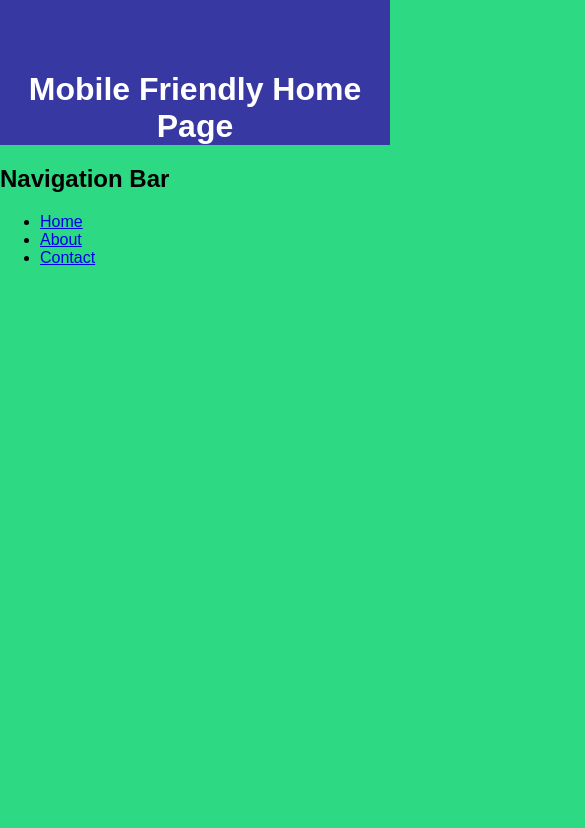
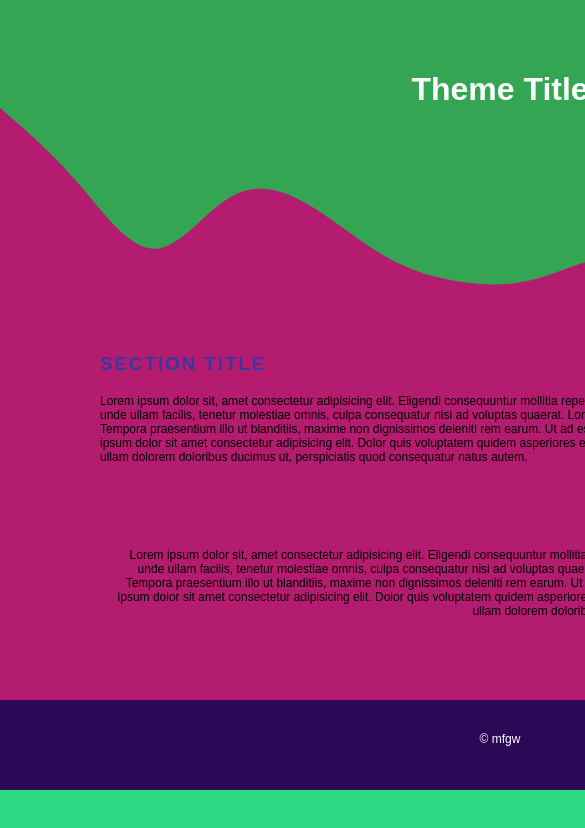
Before and after one commit to Okko101/mobile-friendly-practice, a plain HTML site: page index.html in a window 390 px wide. Shown: the top 828 px of the page, 585 px wide, since content can reach past the window. Drawn offline with Linux system fonts and the light colour scheme.

Commit message:
setup new branch

```diff
--- a/css/styles.css
+++ b/css/styles.css
@@ -69,3 +69,39 @@ padding: 15px;
     padding: 5px;
     color: rgb(255, 255, 255);
 }
+
+@media (max-width: 1024px) {
+	header {
+		background-color: rgb(65, 6, 242);
+	}
+h1 {
+	background-color: rgb(65, 6, 242);
+}
+path {
+	fill: rgb(65, 6, 242);
+}
+}
+
+@media (max-width: 768px) {
+	header {
+		background-color: rgb(168, 29, 94);
+	}
+h1 {
+	background-color: rgb(168, 29, 94);
+}
+path {
+	fill: rgb(168, 29, 94);
+}
+}
+
+@media (max-width: 480px) {
+	header {
+		background-color: rgb(52, 165, 82);
+	}
+h1 {
+	background-color: rgb(52, 165, 82);
+}
+path {
+	fill: rgb(52, 165, 82);
+}
+}
--- a/index.html
+++ b/index.html
@@ -1,5 +1,6 @@
 <!DOCTYPE html>
 <html lang="en">
+
 <head>
     <meta charset="UTF-8">
     <meta http-equiv="X-UA-Compatible" content="IE=edge">
@@ -7,22 +8,42 @@
     <title>Day 1</title>
     <link rel="stylesheet" href="css/styles.css">
 </head>
+
 <body>
+    <div>
+        <main class="container">
+            <div>
+                <header>
+                    <h1>Theme Title</h1>
+                </header>
+                <svg xmlns="http://www.w3.org/2000/svg" viewBox="0 0 1440 320">
+                    <path fill="rgb(56, 56, 163)" fill-opacity="1"
+                        d="M0,0L18.5,16C36.9,32,74,64,111,106.7C147.7,149,185,203,222,202.7C258.5,203,295,149,332,128C369.2,107,406,117,443,138.7C480,160,517,192,554,213.3C590.8,235,628,245,665,250.7C701.5,256,738,256,775,245.3C812.3,235,849,213,886,218.7C923.1,224,960,256,997,245.3C1033.8,235,1071,181,1108,181.3C1144.6,181,1182,235,1218,224C1255.4,213,1292,139,1329,112C1366.2,85,1403,107,1422,117.3L1440,128L1440,0L1421.5,0C1403.1,0,1366,0,1329,0C1292.3,0,1255,0,1218,0C1181.5,0,1145,0,1108,0C1070.8,0,1034,0,997,0C960,0,923,0,886,0C849.2,0,812,0,775,0C738.5,0,702,0,665,0C627.7,0,591,0,554,0C516.9,0,480,0,443,0C406.2,0,369,0,332,0C295.4,0,258,0,222,0C184.6,0,148,0,111,0C73.8,0,37,0,18,0L0,0Z">
+                    </path>
+                </svg>
+                <h3>SECTION TITLE</h3>
+                <p>Lorem ipsum dolor sit, amet consectetur adipisicing elit. Eligendi consequuntur mollitia repellendus,
+                    quam magnam dolores eaque tenetur? Atque unde ullam facilis, tenetur molestiae omnis, culpa
+                    consequatur nisi ad voluptas quaerat. Lorem ipsum dolor sit amet, consectetur adipisicing elit.
+                    Tempora praesentium illo ut blanditiis, maxime non dignissimos deleniti rem earum. Ut ad est sequi
+                    illo at. Ipsam optio fugit harum maxime. Lorem ipsum dolor sit amet consectetur adipisicing elit.
+                    Dolor quis voluptatem quidem asperiores eligendi consequuntur optio numquam quisquam sed vel, ullam
+                    dolorem doloribus ducimus ut, perspiciatis quod consequatur natus autem.</p>
+                <h3 class="right">SECTION TITLE</h3>
+                <p class="text-right">Lorem ipsum dolor sit, amet consectetur adipisicing elit. Eligendi consequuntur
+                    mollitia repellendus,
+                    quam magnam dolores eaque tenetur? Atque unde ullam facilis, tenetur molestiae omnis, culpa
+                    consequatur nisi ad voluptas quaerat. Lorem ipsum dolor sit amet, consectetur adipisicing elit.
+                    Tempora praesentium illo ut blanditiis, maxime non dignissimos deleniti rem earum. Ut ad est sequi
+                    illo at. Ipsam optio fugit harum maxime. Lorem ipsum dolor sit amet consectetur adipisicing elit.
+                    Dolor quis voluptatem quidem asperiores eligendi consequuntur optio numquam quisquam sed vel, ullam
+                    dolorem doloribus ducimus ut, perspiciatis quod consequatur natus autem.</p>
+            </div>
+        </main>
+    </div>
+    <footer>
+        <p class="text">&copy; mfgw</p>
+    </footer>
+</body>
 
-<header>
-    <h1>Mobile Friendly Home Page</h1>
-</header>
-
-<nav>
-    <h2>Navigation Bar</h2>
-    <ul>
-        <li><a href="index.html" target="_blank">Home</a></li>
-        <li><a href="about.html" target="_blank">About</a></li>
-        <li><a href="contact.html" target="_blank">Contact</a></li>
-    </ul>
-</nav>
-
-
-
-</body>
 </html>
```
